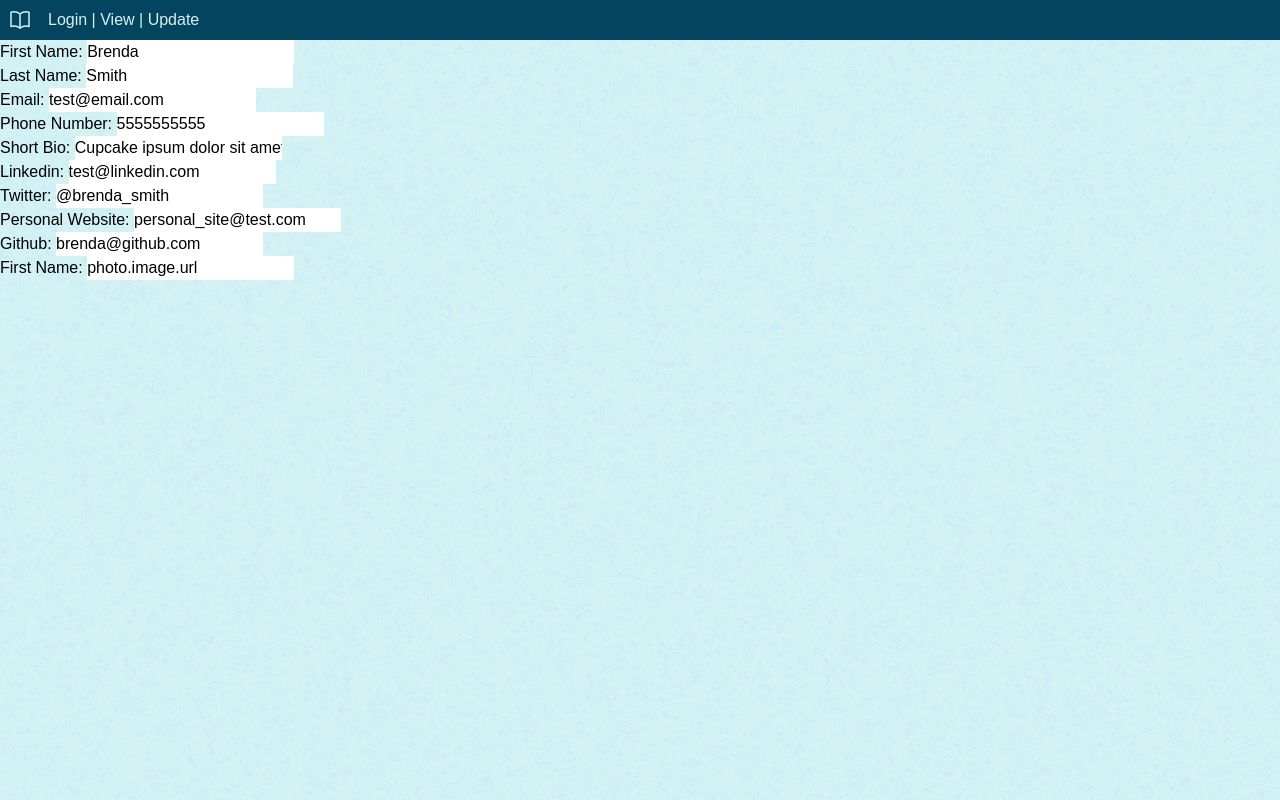
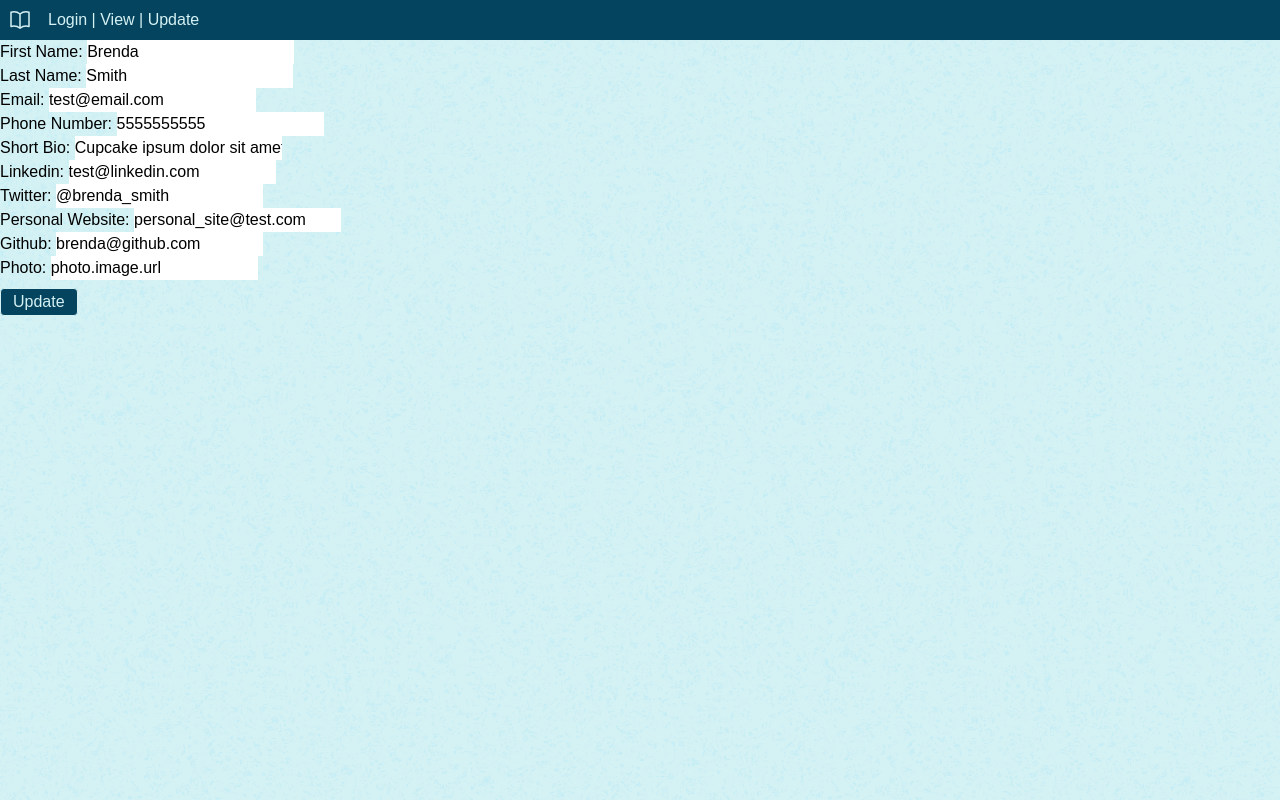
Before and after one commit to jmychalm13/student-portal, a React (Vite) app: page /student-update in a window 1280 px wide. Built offline with nearby package versions, Linux system fonts and the light colour scheme.

Commit message:
Adds button

```diff
--- a/src/Modal.jsx
+++ b/src/Modal.jsx
@@ -31,8 +31,11 @@ export function Modal(props) {
             Github: <input defaultValue={props.student.github_url} name="github_url" type="text" />
           </div>
           <div>
-            First Name: <input defaultValue={props.student.photo} name="photo" type="text" />
+            Photo: <input defaultValue={props.student.photo} name="photo" type="text" />
           </div>
+          <button type="submit" className="btn border mt-2 rounded px-3 py-px">
+            Update
+          </button>
         </form>
       </section>
     </div>
```
